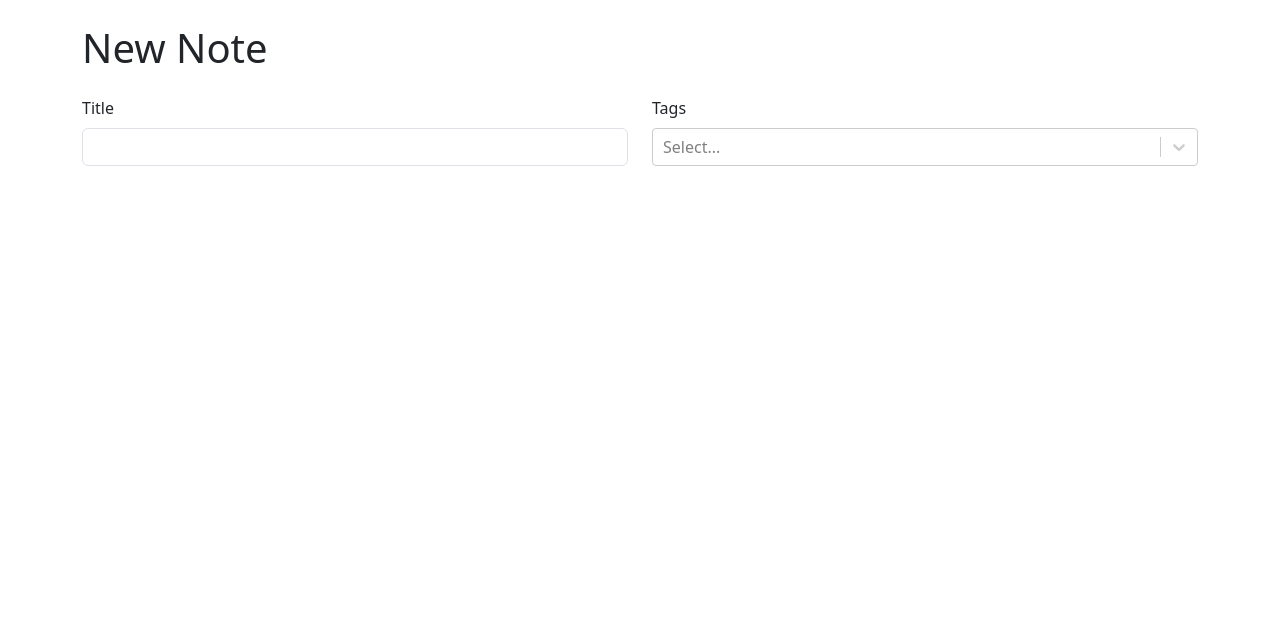
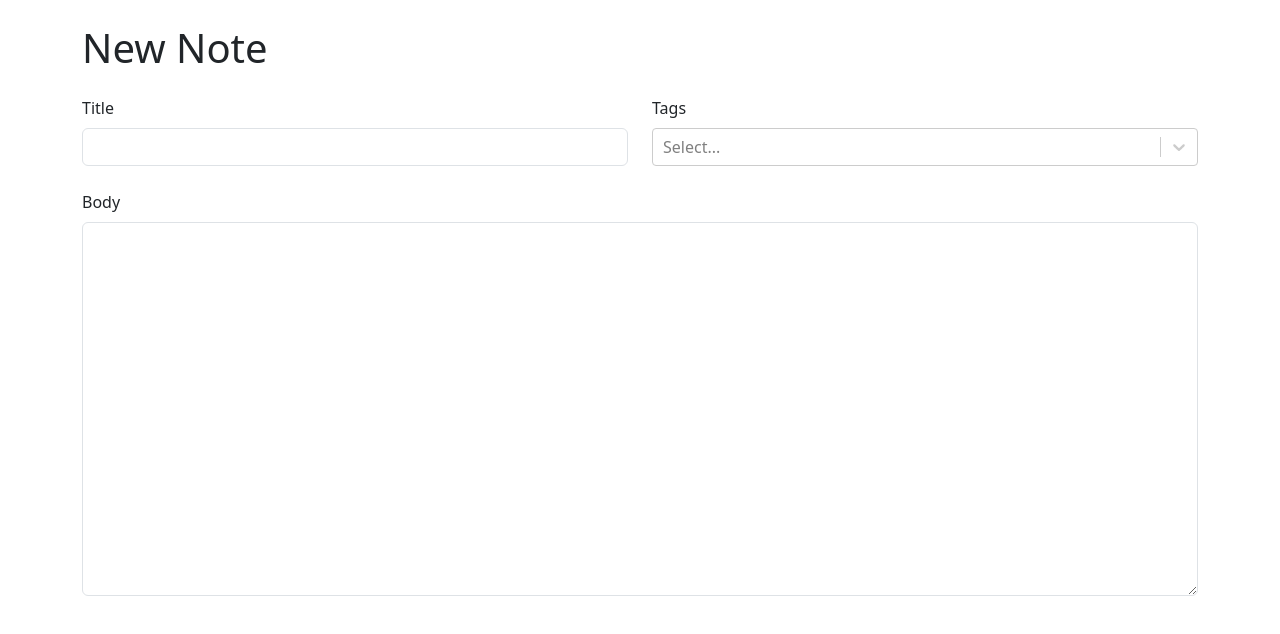
Before and after one commit to EuphieSS/notebook-with-typescript, a React (Create React App) app: page /new in a window 1280 px wide. Shown: the top 634 px of the page. Built offline with nearby package versions, Linux system fonts and the light colour scheme.

Commit message:
Add form body

```diff
--- a/src/NoteForm.tsx
+++ b/src/NoteForm.tsx
@@ -19,6 +19,10 @@ export function NoteForm() {
             </Form.Group>
           </Col>
         </Row>
+        <Form.Group controlId="markdown">
+          <Form.Label>Body</Form.Label>
+          <Form.Control required as="textarea" rows={15}/>
+        </Form.Group>
       </Stack>
     </Form>
   )
```
